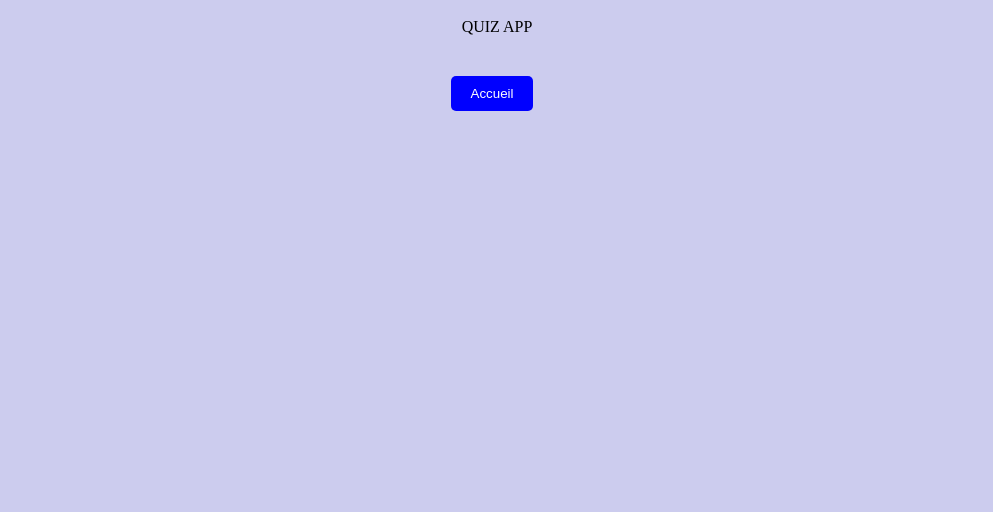
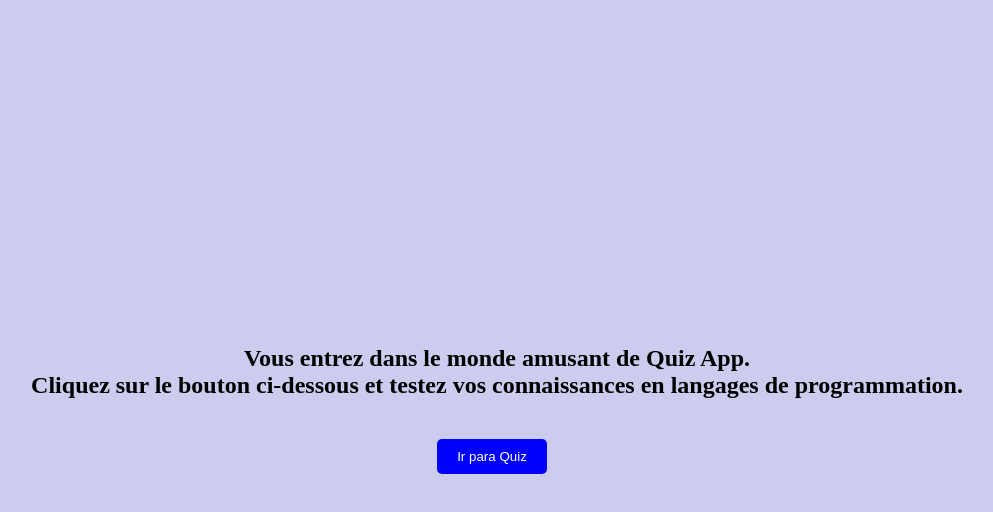
Before and after one commit to AzerPires/quiz_ap, a React (Vite) app: page / in a window 1280 px wide. Shown: the top 512 px of the page, without its empty margins (143-1136 px from the left). Built offline with nearby package versions, Linux system fonts and the light colour scheme.

Commit message:
organizando codigo

```diff
--- a/src/App.jsx
+++ b/src/App.jsx
@@ -9,8 +9,8 @@ function App() {
     <div>
       <BrowserRouter>
         <Routes>
-          <Route path="/" element={<Quiz />} />
-          <Route path="Accueil" element={<Accueil/>}/>
+          <Route path="/" element={<Accueil />} />
+          <Route path="Quiz" element={<Quiz/>}/>
       </Routes>
       </BrowserRouter>
     </div>
--- a/src/pages/Accueil.jsx
+++ b/src/pages/Accueil.jsx
@@ -8,7 +8,7 @@ function Accueil() {
       <div className="text">Vous entrez dans le monde amusant de Quiz App. <br /> Cliquez sur le bouton ci-dessous et testez vos connaissances en langages de programmation.
       </div>
       <div className="button-container">
-        <Link to="/">
+        <Link to="/quiz">
           <button className="button">Ir para Quiz</button>
         </Link>
       </div>
--- a/src/pages/quiz.jsx
+++ b/src/pages/quiz.jsx
@@ -7,7 +7,7 @@ function Quiz() {
       <Menu />
       <p>QUIZ APP</p>
       <div className="button-container">
-        <Link to="Accueil">
+        <Link to="/">
           <button className="button">Accueil</button>
         </Link>
       </div>
```
